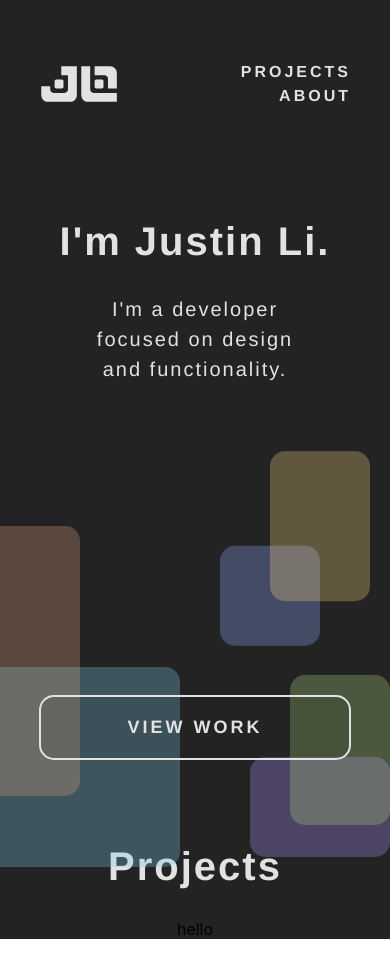
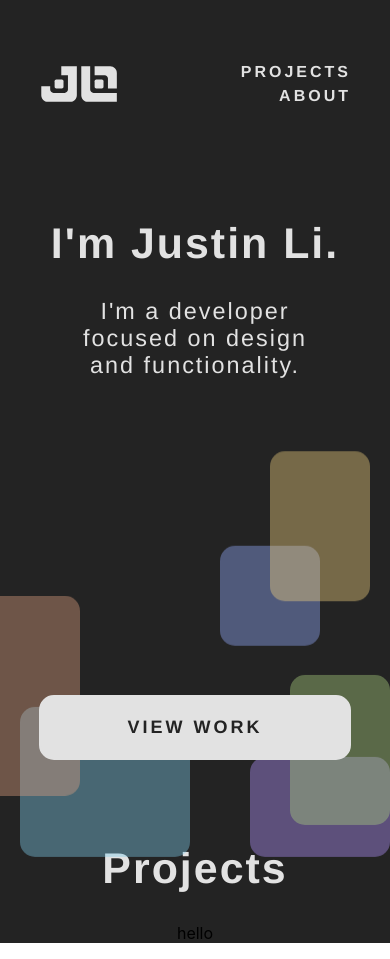
Before and after one commit to PolyWorm/Portfolio, a Next.js app: page / in a window 390 px wide. Built offline with nearby package versions, Linux system fonts and the light colour scheme.

Commit message:
added responsive text for mobile

```diff
--- a/styles/Home.module.css
+++ b/styles/Home.module.css
@@ -145,20 +145,20 @@
 }
 .mobilebubble1 {
   opacity: 0%;
-  width: 200px;
-  height: 200px;
+  width: 170px;
+  height: 150px;
   border-radius: 15px;
   background: #474747;
   position: absolute;
-  bottom: -10px;
-  left: -20px;
+  bottom: 0px;
+  left: 20px;
   animation: fadein 0.3s ease-in 0.3s forwards, bubbleup 2s ease-in-out 0s infinite alternate,
   colorchange 4s linear 0s infinite alternate-reverse;
 }
 .mobilebubble2 {
   opacity: 0%;
   width: 100px;
-  height: 270px;
+  height: 200px;
   border-radius: 15px;
   background: #474747;
   position: absolute;
@@ -217,7 +217,7 @@
 }
 @keyframes fadein {
   100% {
-    opacity: 30%;
+    opacity: 40%;
   }
 }
 @keyframes bubbleup {
@@ -265,13 +265,16 @@
   }
   .heading {
     text-align: center;
-    font-size: 40px;
+    font-size: 11vw;
   }
   .bodytext {
     text-align: center;
-    font-size: 20px;
+    font-size: 6vw;
+    line-height: 7vw;
   }
   .projectbutton {
+    background: #e2e2e2;
+    color: #232323;
     width: 80vw;
     bottom: 10vh;
     z-index: 100;
```
